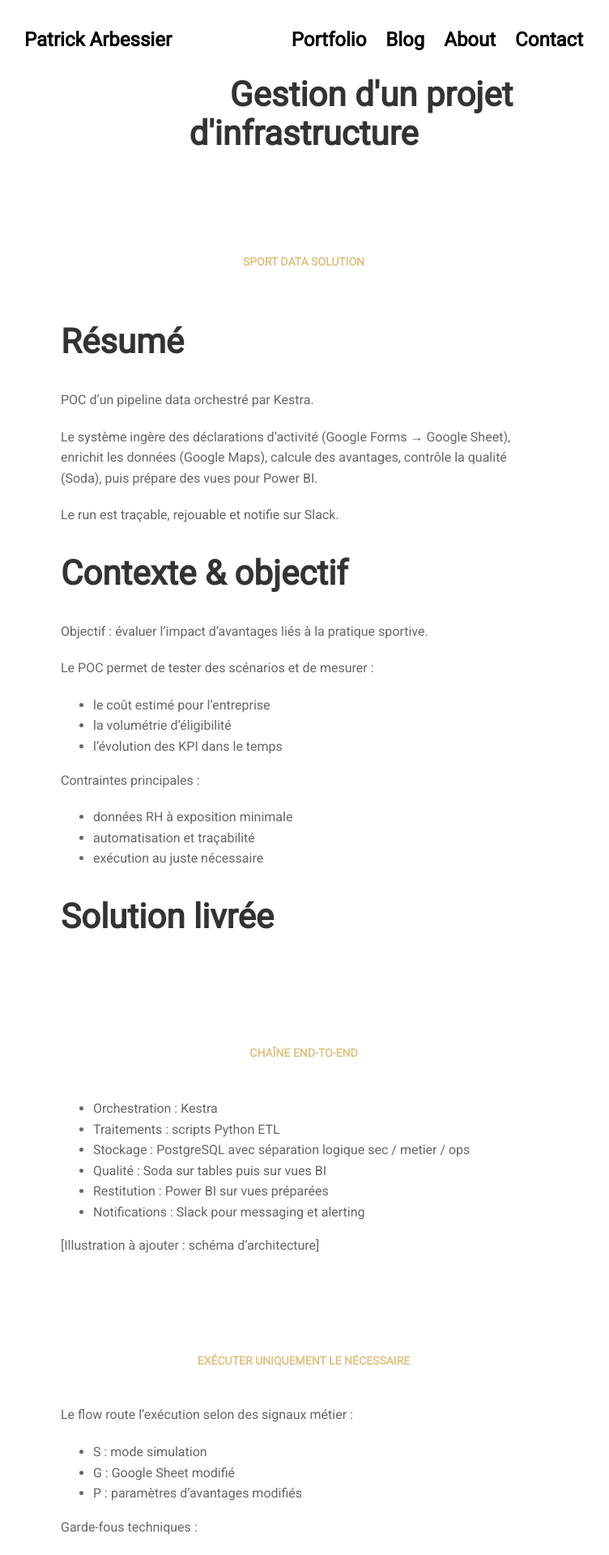
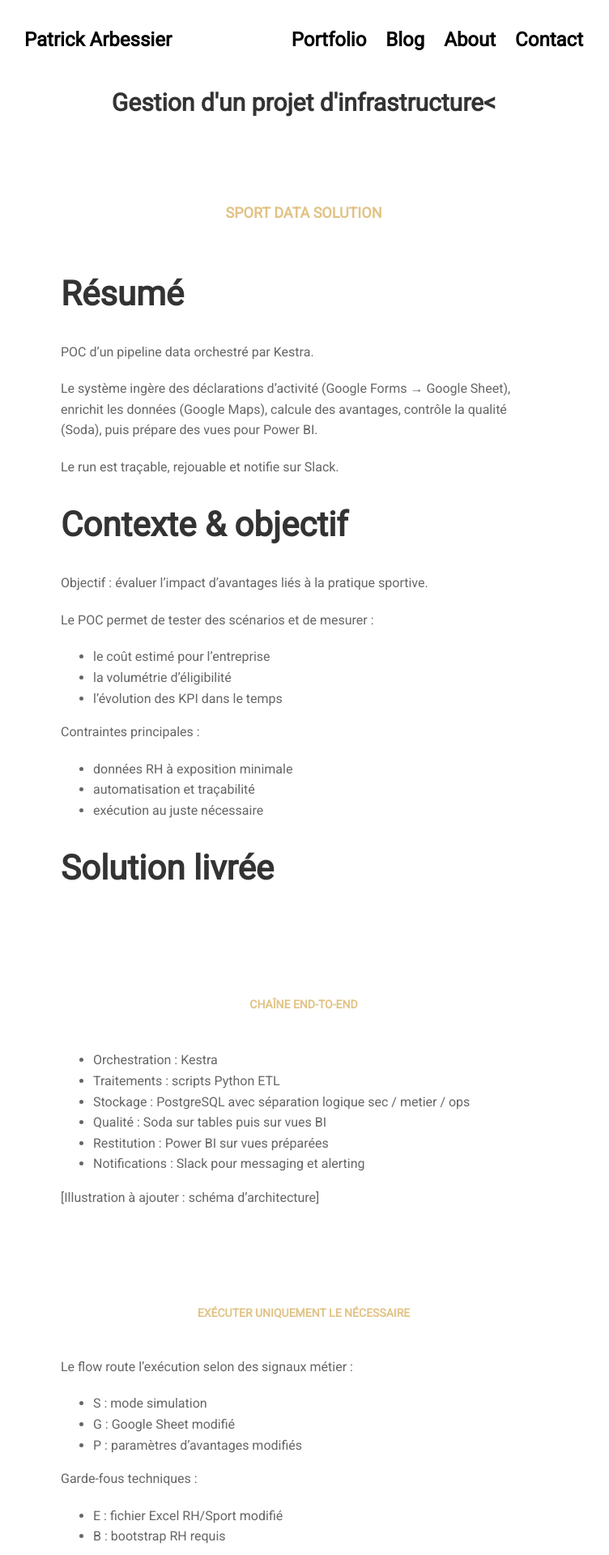
Before and after one commit to patrick-arbessier-data/patrick-arbessier-data.github.io, a Jekyll site: the page built from projects/proj-1.md, in a window 1280 px wide. Shown: the top 1920 px of the page at 81% size, without its empty margins (265-1017 px from the left). Built offline with Jekyll 4.4.1, drawn with Linux system fonts in a browser that asks for light colours; nearby versions of some CDN libraries.

Commit message:
adapt page title

```diff
--- a/_sass/3-sections/_post.sass
+++ b/_sass/3-sections/_post.sass
@@ -22,3 +22,20 @@
     +position(absolute, -3px null null -35px)
   .loading
     text-align: center
+
+.project-header
+  text-align: center
+  margin: 1.2rem 0 1.8rem
+
+  .project-title
+    font-size: 30px
+    line-height: 1.22
+    margin: 0
+    word-break: normal
+    overflow-wrap: anywhere
+
+  .project-subtitle
+    font-size: 18px
+    font-weight: 600
+    line-height: 1.3
+    margin: .3rem 0 0
--- a/projects/proj-1.md
+++ b/projects/proj-1.md
@@ -1,11 +1,12 @@
 ---
 layout: post
-title: "Gestion d'un projet d'infrastructure — Sport Data Solution"
+title: "Gérer un projet d'infrastructure"
 ---
 
-<h2 style="text-align:center; margin-top: 0.2rem;">Gestion d'un projet d'infrastructure</h2>
-
-<h3 style="text-align:center; margin-top: -0.6rem;">Sport Data Solution</h3>
+<div class="project-header">
+  <h2 class="project-title">Gestion d'un projet d'infrastructure<</h2>
+  <h3 class="project-subtitle">Sport Data Solution</h3>
+</div>
 
 ## Résumé
 
```
